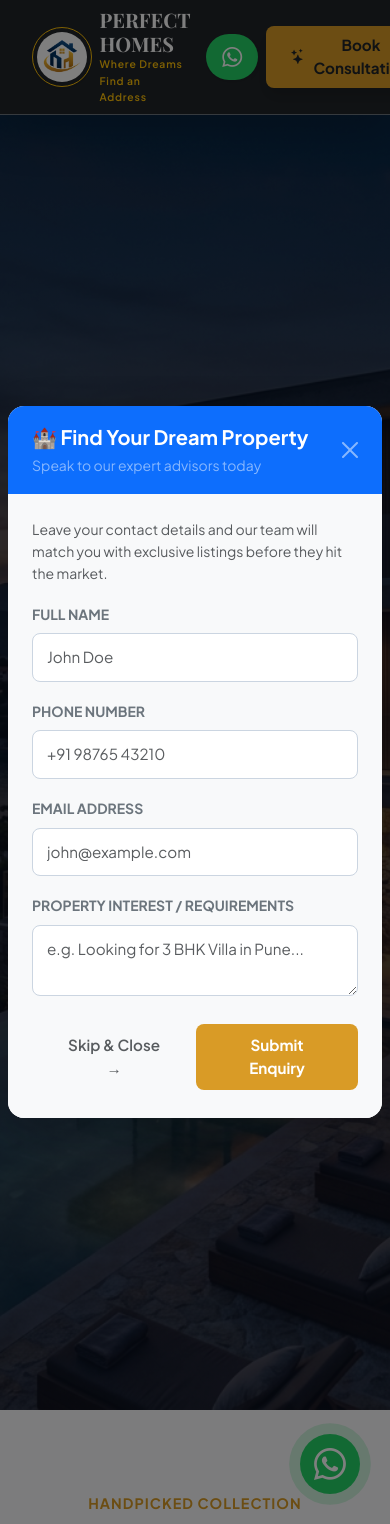
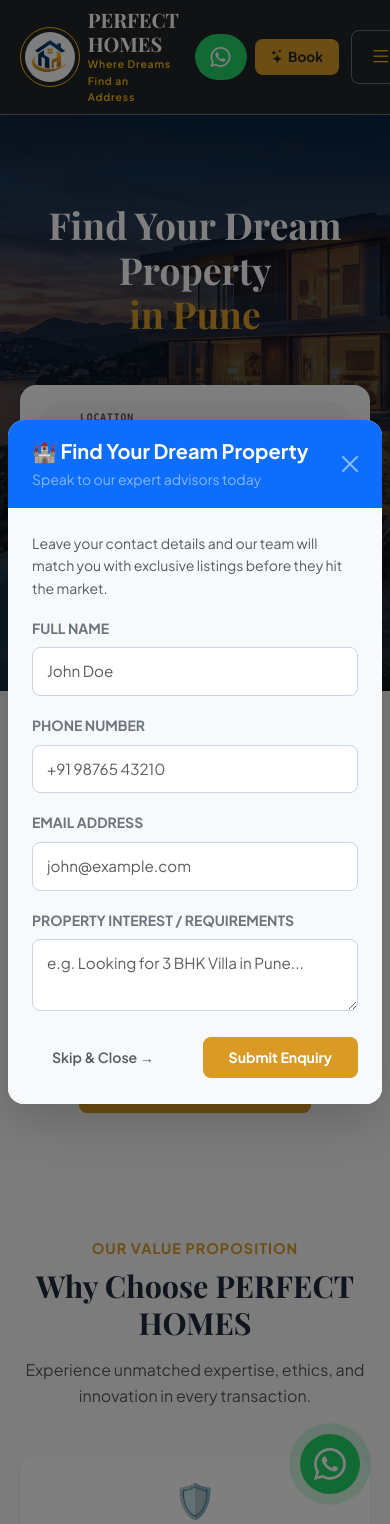
Before and after one commit to tejaspingale40-source/real-estate, a Django app: page / in a window 390 px wide. Run offline with Django 4.2, Linux system fonts and the light colour scheme; data comes from the database, SQL or seed files in the repository; data that the repository does not hold is empty; some web fonts are replaced.

Commit message:
Make application mobile friendly and responsive

```diff
--- a/static/css/responsive.css
+++ b/static/css/responsive.css
@@ -1,7 +1,10 @@
 /* RESPONSIVE CSS MEDIA QUERIES */
 
+/* Large Tablets & Small Laptops (max-width: 1024px) */
 @media (max-width: 1024px) {
-    .hero-title { font-size: 3rem; }
+    .hero-title {
+        font-size: 2.8rem;
+    }
     .search-form-grid {
         grid-template-columns: repeat(2, 1fr);
     }
@@ -10,47 +13,97 @@
     }
     .footer-grid {
         grid-template-columns: 1fr 1fr;
+        gap: 30px;
     }
     .specs-grid {
         grid-template-columns: repeat(2, 1fr);
     }
 }
 
-@media (max-width: 768px) {
+/* Tablets & Mobile Devices (max-width: 991px) */
+@media (max-width: 991px) {
+    .site-navbar {
+        padding: 8px 0;
+    }
+
+    .navbar-container {
+        height: auto;
+        padding: 4px 0;
+    }
+
     .nav-menu {
         position: fixed;
-        top: 80px;
+        top: 70px;
         left: -100%;
         width: 100%;
-        height: calc(100vh - 80px);
+        height: calc(100vh - 70px);
         background-color: var(--primary);
         flex-direction: column;
-        justify-content: center;
-        transition: var(--transition);
+        justify-content: flex-start;
+        padding: 40px 24px;
+        transition: left 0.3s ease-in-out;
         z-index: 999;
+        overflow-y: auto;
     }
 
     .nav-menu.active {
         left: 0;
     }
 
-    .nav-list {
-        flex-direction: column;
-        gap: 24px;
+    .nav-menu .nav {
+        flex-direction: column !important;
+        align-items: stretch !important;
+        width: 100%;
+        gap: 12px !important;
+    }
+
+    .nav-menu .nav-link {
+        font-size: 1.1rem;
+        padding: 12px 20px !important;
+        text-align: center;
     }
 
     .mobile-toggle {
-        display: flex;
+        display: flex !important;
     }
 
-    .hero-title { font-size: 2.3rem; }
-    .hero-subtitle { font-size: 1rem; }
+    .grid-2-col, .emi-calculator-card {
+        grid-template-columns: 1fr !important;
+        gap: 30px !important;
+    }
+}
+
+/* Small Tablets & Mobile Phones (max-width: 768px) */
+@media (max-width: 768px) {
+    .container, .custom-container {
+        width: 95%;
+        padding-left: 10px;
+        padding-right: 10px;
+    }
+
+    .section {
+        padding: 50px 0;
+    }
+
+    .hero-section {
+        min-height: auto !important;
+        padding: 40px 0 !important;
+    }
+
+    .hero-title {
+        font-size: 2.1rem !important;
+        line-height: 1.25;
+    }
+
+    .hero-subtitle {
+        font-size: 0.95rem;
+    }
+
+    .section-title {
+        font-size: 1.9rem;
+    }
 
     .search-form-grid {
-        grid-template-columns: 1fr;
-    }
-
-    .grid-2-col {
         grid-template-columns: 1fr;
     }
 
@@ -61,10 +114,12 @@
 
     .property-grid {
         grid-template-columns: 1fr;
+        gap: 20px;
     }
 
     .footer-grid {
         grid-template-columns: 1fr;
+        gap: 25px;
     }
 
     .footer-bottom-content {
@@ -81,4 +136,56 @@
     .price-tag {
         text-align: left;
     }
+
+    .main-image-container {
+        height: 280px;
+    }
+
+    .specs-grid {
+        grid-template-columns: 1fr;
+        gap: 12px;
+    }
+
+    .amenities-grid {
+        grid-template-columns: repeat(auto-fill, minmax(140px, 1fr));
+    }
+
+    /* Modal adjustments */
+    .modal-dialog {
+        margin: 0.5rem;
+    }
 }
+
+/* Small Phones (max-width: 576px) */
+@media (max-width: 576px) {
+    .hero-title {
+        font-size: 1.75rem !important;
+    }
+
+    .site-logo-brand img {
+        width: 42px !important;
+        height: 42px !important;
+    }
+
+    .btn {
+        padding: 10px 18px;
+        font-size: 0.88rem;
+    }
+
+    .btn-lg {
+        padding: 12px 24px;
+        font-size: 0.98rem;
+    }
+
+    .card-price {
+        font-size: 1.35rem;
+    }
+
+    .card-title {
+        font-size: 1.1rem;
+    }
+
+    .toast {
+        min-width: calc(100vw - 40px);
+    }
+}
--- a/templates/home/index.html
+++ b/templates/home/index.html
@@ -15,11 +15,11 @@
         </h1>
 
         <!-- SLEEK COMPACT FLOATING SEARCH BAR -->
-        <div class="card border-0 shadow-lg rounded-pill p-2 px-3 mx-auto bg-white text-start" style="max-width: 880px;">
+        <div class="card border-0 shadow-lg rounded-4 rounded-md-pill p-3 mx-auto bg-white text-start" style="max-width: 880px;">
             <form action="{% url 'property_list' %}" method="GET" class="row g-2 align-items-center">
                 <!-- LOCATION -->
                 <div class="col-12 col-md-4">
-                    <div class="d-flex align-items-center bg-light rounded-pill px-3 py-1 border border-0">
+                    <div class="d-flex align-items-center bg-light rounded-pill px-3 py-2 border border-0">
                         <i class="bi bi-geo-alt-fill text-warning me-2 fs-5"></i>
                         <div class="w-100">
                             <label class="d-block text-muted uppercase-sm font-monospace fw-bold mb-0" style="font-size: 0.65rem; letter-spacing: 0.5px;">LOCATION</label>
@@ -35,7 +35,7 @@
 
                 <!-- PROPERTY TYPE -->
                 <div class="col-12 col-md-4">
-                    <div class="d-flex align-items-center bg-light rounded-pill px-3 py-1 border border-0">
+                    <div class="d-flex align-items-center bg-light rounded-pill px-3 py-2 border border-0">
                         <i class="bi bi-building text-warning me-2 fs-5"></i>
                         <div class="w-100">
                             <label class="d-block text-muted uppercase-sm font-monospace fw-bold mb-0" style="font-size: 0.65rem; letter-spacing: 0.5px;">PROPERTY TYPE</label>
@@ -54,7 +54,7 @@
                 <!-- BUDGET RANGE & SEARCH BUTTON -->
                 <div class="col-12 col-md-4">
                     <div class="d-flex align-items-center gap-2">
-                        <div class="d-flex align-items-center bg-light rounded-pill px-3 py-1 border border-0 flex-fill">
+                        <div class="d-flex align-items-center bg-light rounded-pill px-3 py-2 border border-0 flex-fill">
                             <i class="bi bi-sliders text-warning me-2 fs-5"></i>
                             <div class="w-100">
                                 <label class="d-block text-muted uppercase-sm font-monospace fw-bold mb-0" style="font-size: 0.65rem; letter-spacing: 0.5px;">BUDGET</label>
--- a/templates/includes/navbar.html
+++ b/templates/includes/navbar.html
@@ -47,8 +47,8 @@
             </a>
 
             <!-- Gold Book Consultation Button -->
-            <a href="{% url 'contact' %}" class="btn text-dark fw-bold px-4 py-2 rounded-3 shadow d-flex align-items-center gap-2" style="background-color: var(--accent); border: none;">
-                <i class="bi bi-stars"></i> Book Consultation
+            <a href="{% url 'contact' %}" class="btn text-dark fw-bold px-3 px-sm-4 py-2 rounded-3 shadow d-flex align-items-center gap-1 gap-sm-2" style="background-color: var(--accent); border: none; font-size: 0.85rem;">
+                <i class="bi bi-stars"></i> <span class="d-none d-xs-inline">Consultation</span><span class="d-inline d-xs-none">Book</span>
             </a>
 
             {% if user.is_authenticated and user.is_staff %}
```
